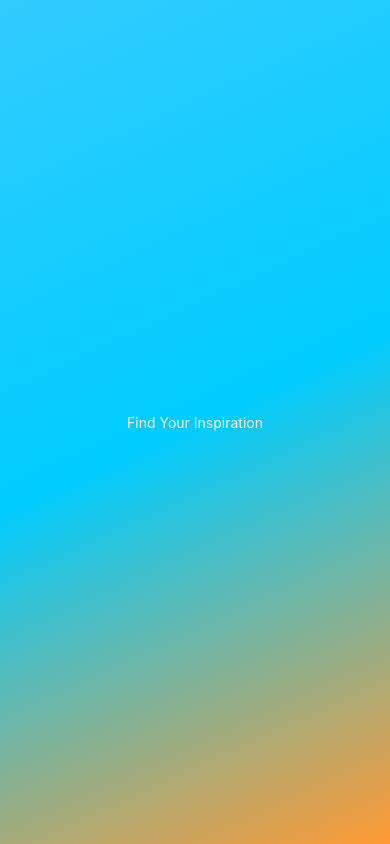
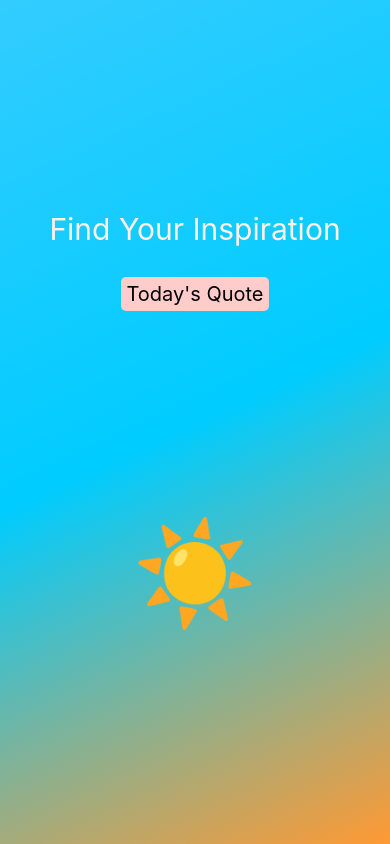
Before and after one commit to cassichan/inspirational-quote-mobile-ts, a React Native app: screen / in a window 390 px wide. Built offline with nearby package versions, Linux system fonts and the light colour scheme.

Commit message:
modularized styles, created touchable opacity in quotes component

```diff
--- a/App.tsx
+++ b/App.tsx
@@ -1,39 +1,24 @@
 import * as React from "react";
 import { LinearGradient } from "expo-linear-gradient";
 import { StatusBar } from "expo-status-bar";
-import { StyleSheet, Text, View } from "react-native";
+import {Text, View } from "react-native";
+import Quotes from "./components/Quotes";
+import{styles} from "./styles.js"
 
 export default function App() {
   return (
     // <View style={styles.container}>
     <LinearGradient
-      colors={["#33ccff", "#00ccff",  "#ff9933" ]}
+      colors={["#33ccff", "#00ccff", "#ff9933"]}
       start={{ x: -1, y: -1 }}
       end={{ x: 1, y: 1 }}
       style={styles.background}
     >
       <Text style={styles.text}>Find Your Inspiration</Text>
+      <Quotes />
+      <Text style={styles.sun}>☀️</Text>
       <StatusBar style="auto" />
     </LinearGradient>
     // </View>
   );
 }
-
-const styles = StyleSheet.create({
-  container: {
-    flex: 1,
-    alignItems: "center",
-    justifyContent: "center",
-  },
-  text: {
-    color: "#fff0e6",
-  },
-
-  background: {
-    width: "100%",
-    height: "100%",
-    flex: 1,
-    alignItems: "center",
-    justifyContent: "center",
-  },
-});
--- /dev/null
+++ b/components/Quotes.tsx
@@ -0,0 +1,12 @@
+import { View, TouchableOpacity, Text } from "react-native";
+import { styles } from "../styles.js";
+
+export default function Quotes() {
+  return (
+    <View>
+      <TouchableOpacity style={styles.quoteButton}>
+        <Text style={styles.quoteButtonText}>Today's Quote</Text>
+      </TouchableOpacity>
+    </View>
+  );
+}
--- /dev/null
+++ b/styles.js
@@ -0,0 +1,35 @@
+import {StyleSheet} from "react-native";
+
+export const styles = StyleSheet.create({
+    container: {
+      flex: 1,
+      alignItems: "center",
+      // justifyContent: "center",
+    },
+    text: {
+      color: "#fff0e6",
+      fontSize: 30,
+    },
+
+    background: {
+      width: "100%",
+      height: "100%",
+      flex: 1,
+      alignItems: "center",
+      justifyContent: "center",
+    },
+   quoteButton: {
+    backgroundColor: "#ffcccc",
+    borderRadius: 5,
+    marginTop: 30,
+    padding: 5,
+   },
+
+   quoteButtonText: {
+    fontSize: 20,
+   },
+   sun: {
+    marginTop: 200,
+    fontSize: 100,
+   }
+  });
```
